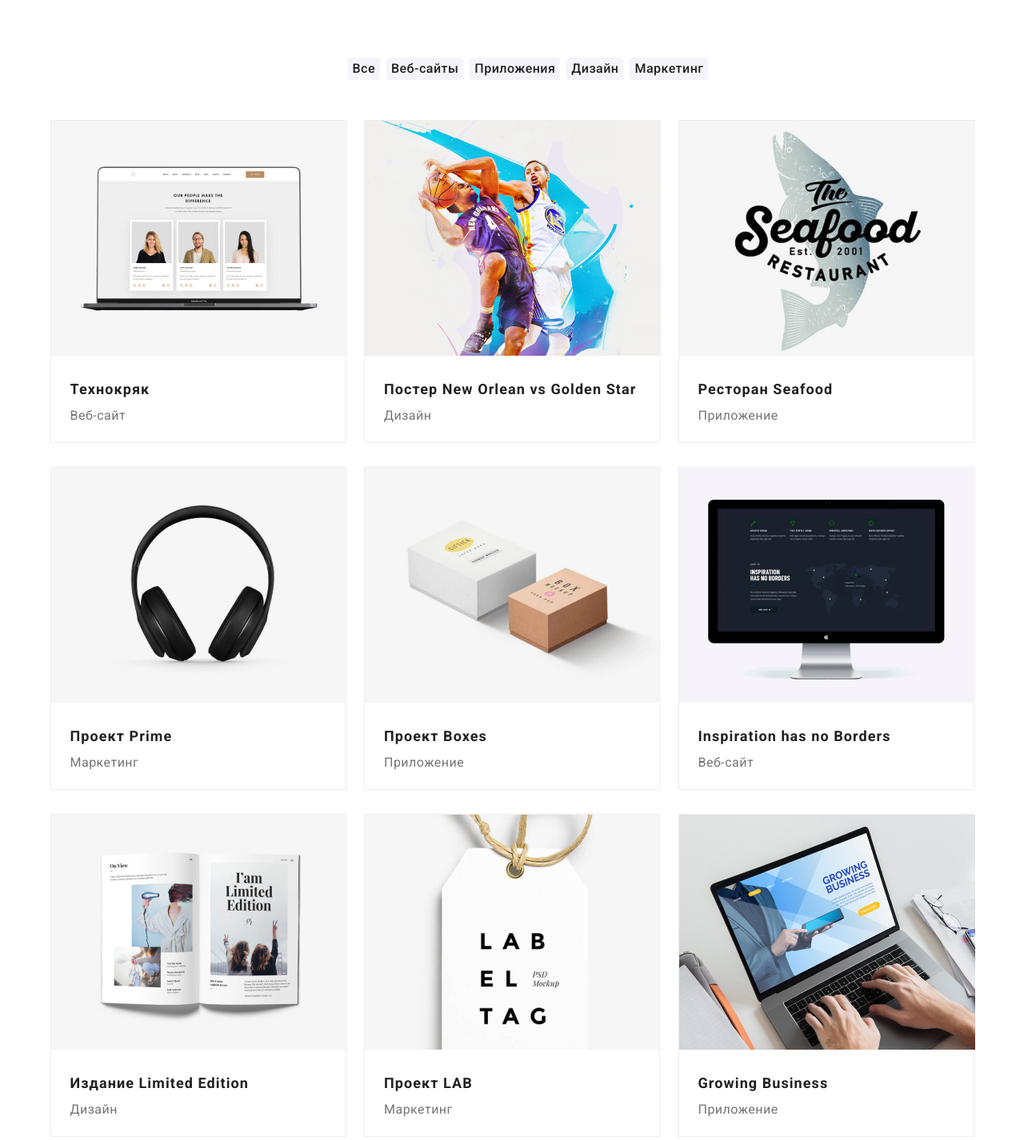
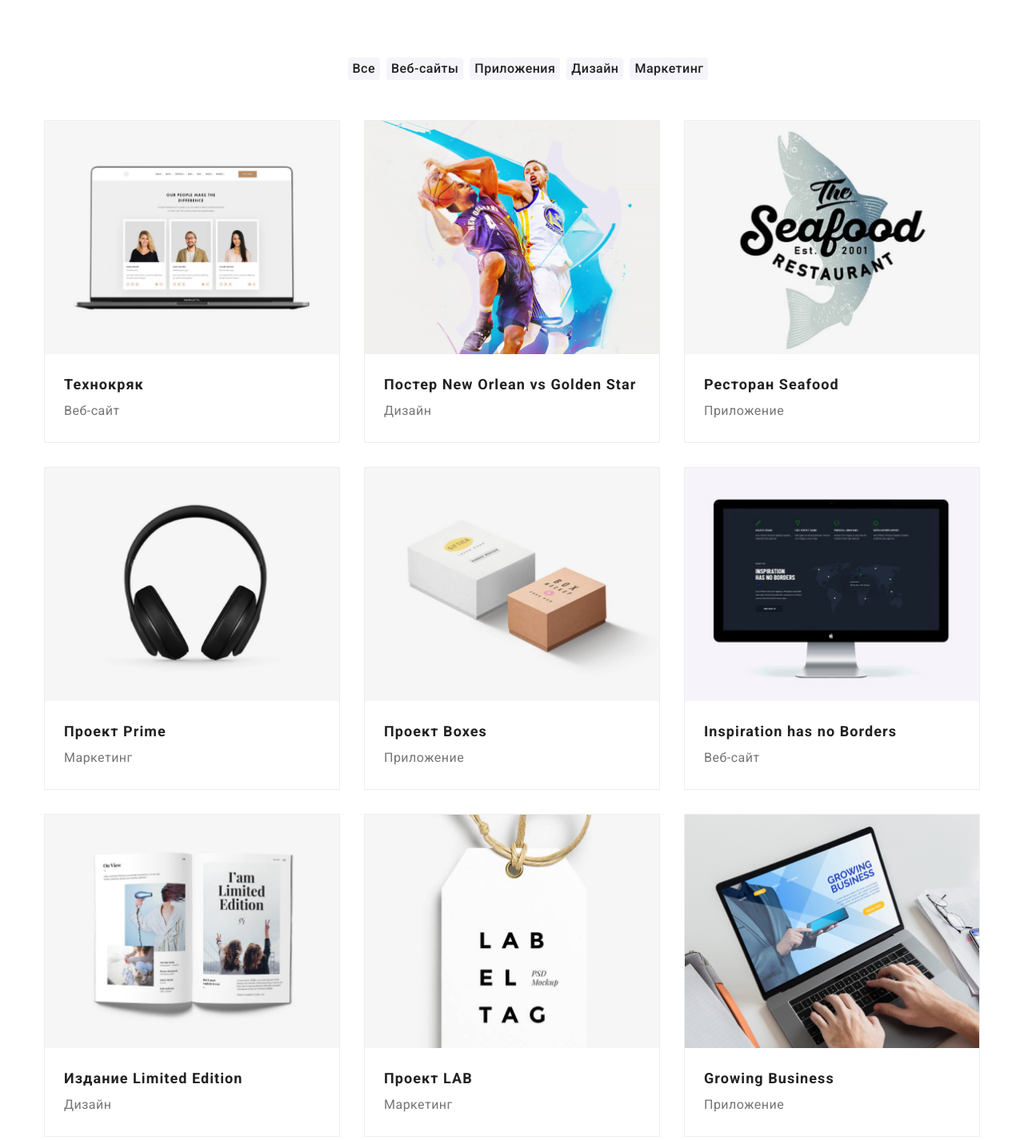
Before and after one commit to TimohaUA/goit-markup-hw-03, a plain HTML site: page portfolio.html in a window 1280 px wide. Shown: the part 120-1546 px from the top of the page at 80% size. Drawn offline with nearby package versions, Linux system fonts and the light colour scheme.

Commit message:
виправлення карток

```diff
--- a/css/style.css
+++ b/css/style.css
@@ -194,21 +194,28 @@ h2 {
 }
 
 /*Main --- Our works*/
-.work {
-  display: flex;
-  justify-content: space-between;
-  flex-wrap: wrap;
-  flex-basis: 370px;
-  padding: 0;
-  /*margin: 50px 0 94px 0;*/
-}
-
 .work_section{
   padding-bottom: 94px;
 }
 
 .work_section h2{
   padding-bottom: 50px;
+}
+
+.work {
+  display: flex;
+  flex-wrap: wrap;
+  justify-content: center;
+  padding: 0;
+  margin-left: -30px;
+  margin-top: -30px;
+}
+
+.work>li{
+  padding: 0;
+  flex-basis: calc(100%/3)-1px;
+  margin-left: 30px;
+  margin-top: 30px;
 }
 
 /*Main --- Our commands*/
@@ -221,7 +228,7 @@ h2 {
   flex-wrap: wrap;
   justify-content: space-between;
   padding: 0;
-  margin: 0;
+  margin: -30px 0 0 0;
 }
 
 .our_comands h2{
@@ -230,6 +237,7 @@ padding-bottom: 50px;
 
 .comands li {
   background-color: white;
+  margin-top: 30px;
 }
 
 .worker{
@@ -335,17 +343,29 @@ address{
 }
 
 /*Portfolio --- list works*/
+
+/*width="370"
+height="294"*/
+
 .list_work {
+  margin: 0;
+  padding: 0;
   display: flex;
   flex-wrap: wrap;
-  column-count: 3;
-  justify-content: space-evenly;
-  margin: 0;
-  padding: 0;
+  justify-content: center;
+  margin-left: -30px;
+  margin-top: -30px;
 }
 
-.list_work li{
-  margin-bottom: 30px;
+.list_work>li{
+  flex-basis: calc(100%/3)-1px;
+  margin-left: 30px;
+  margin-top: 30px;
+}
+
+.list_work img{
+  width: 100%;
+  display: block;
 }
 
 .work_info{
--- a/portfolio.html
+++ b/portfolio.html
@@ -11,7 +11,10 @@
       href="https://fonts.googleapis.com/css2?family=Raleway:wght@700&family=Roboto:wght@400;500;700;900&display=swap"
       rel="stylesheet"
     />
-
+    <link
+      href="https://cdnjs.cloudflare.com/ajax/libs/modern-normalize/1.1.0/modern-normalize.min.css"
+      rel="stylesheet"
+    />
     <link href="./css/style.css" rel="stylesheet" />
   </head>
   <body>
@@ -76,12 +79,7 @@
       <ul class="list_work">
         <li>
           <a href="https://www.google.com/">
-            <img
-              src="./image/portfolio/technokrat.jpg"
-              width="370"
-              height="294"
-              alt="Фото Технокряк"
-            />
+            <img src="./image/portfolio/technokrat.jpg" alt="Фото Технокряк" />
             <div class="work_info">
               <h2>Технокряк</h2>
               <p>Веб-сайт</p>
@@ -92,8 +90,6 @@
           <a href="https://www.google.com/">
             <img
               src="./image/portfolio/NewOrlean.jpg"
-              width="370"
-              height="294"
               alt="Фото Постер New Orlean vs Golden Star"
             />
             <div class="work_info">
@@ -106,8 +102,6 @@
           <a href="https://www.google.com/">
             <img
               src="./image/portfolio/Seafood.jpg"
-              width="370"
-              height="294"
               alt="Фото Ресторан Seafood"
             />
             <div class="work_info">
@@ -118,12 +112,7 @@
         </li>
         <li>
           <a href="https://www.google.com/">
-            <img
-              src="./image/portfolio/prime.jpg"
-              width="370"
-              height="294"
-              alt="Фото Проект Prime"
-            />
+            <img src="./image/portfolio/prime.jpg" alt="Фото Проект Prime" />
             <div class="work_info">
               <h2>Проект Prime</h2>
               <p>Маркетинг</p>
@@ -132,12 +121,7 @@
         </li>
         <li>
           <a href="https://www.google.com/">
-            <img
-              src="./image/portfolio/boxes.jpg"
-              width="370"
-              height="294"
-              alt="Фото Проект Boxes"
-            />
+            <img src="./image/portfolio/boxes.jpg" alt="Фото Проект Boxes" />
             <div class="work_info">
               <h2>Проект Boxes</h2>
               <p>Приложение</p>
@@ -148,8 +132,6 @@
           <a href="https://www.google.com/">
             <img
               src="./image/portfolio/inspiration.jpg"
-              width="370"
-              height="294"
               alt="Фото Inspiration has no Borders"
             />
             <div class="work_info">
@@ -162,8 +144,6 @@
           <a href="https://www.google.com/">
             <img
               src="./image/portfolio/limited.jpg"
-              width="370"
-              height="294"
               alt="Фото Издание Limited Edition"
             />
             <div class="work_info">
@@ -174,12 +154,7 @@
         </li>
         <li>
           <a href="https://www.google.com/">
-            <img
-              src="./image/portfolio/lab.jpg"
-              width="370"
-              height="294"
-              alt="Фото Проект LAB"
-            />
+            <img src="./image/portfolio/lab.jpg" alt="Фото Проект LAB" />
             <div class="work_info">
               <h2>Проект LAB</h2>
               <p>Маркетинг</p>
@@ -190,8 +165,6 @@
           <a href="https://www.google.com/">
             <img
               src="./image/portfolio/growing.jpg"
-              width="370"
-              height="294"
               alt="Фото Growing Business"
             />
             <div class="work_info">
```
